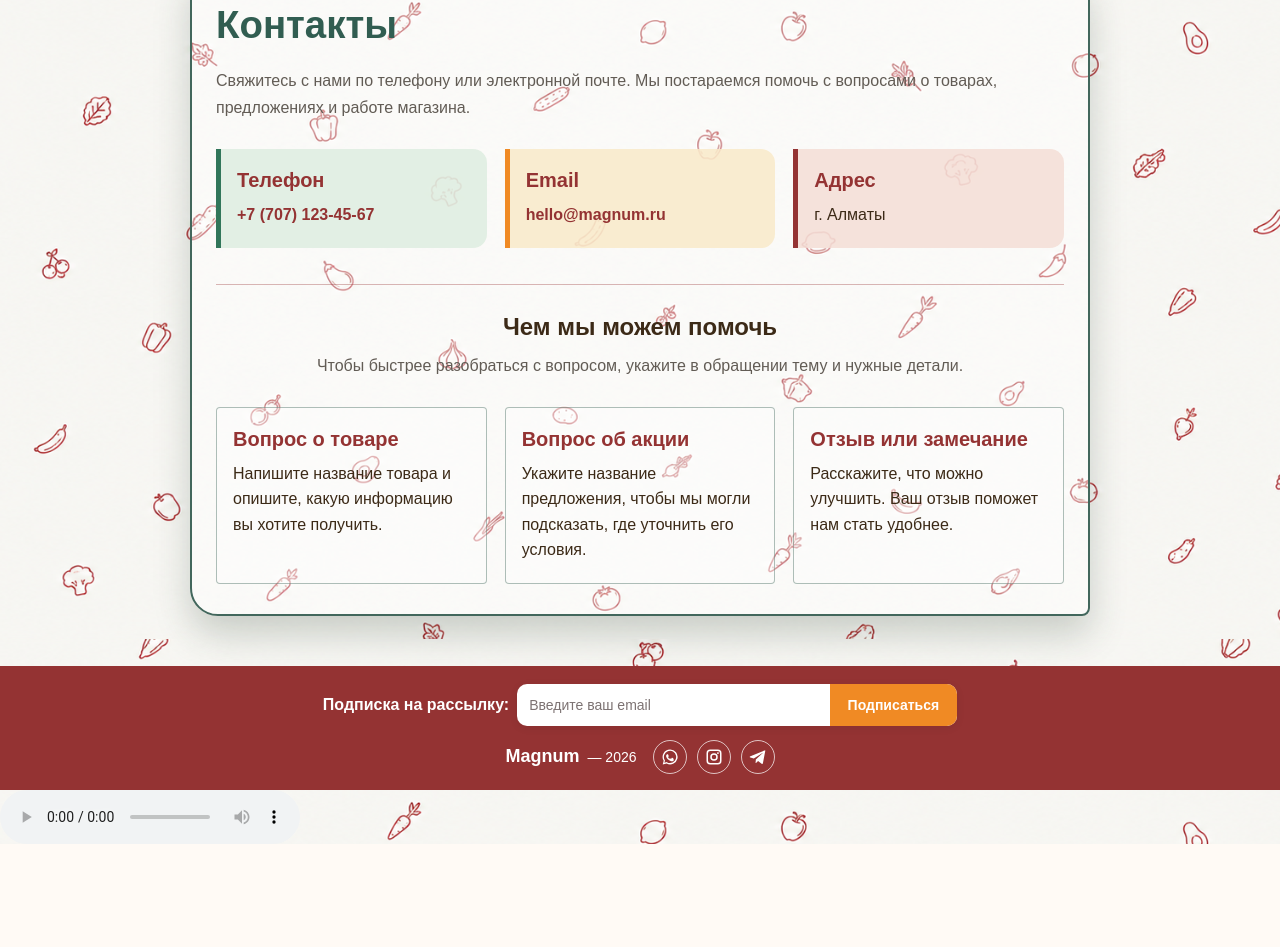
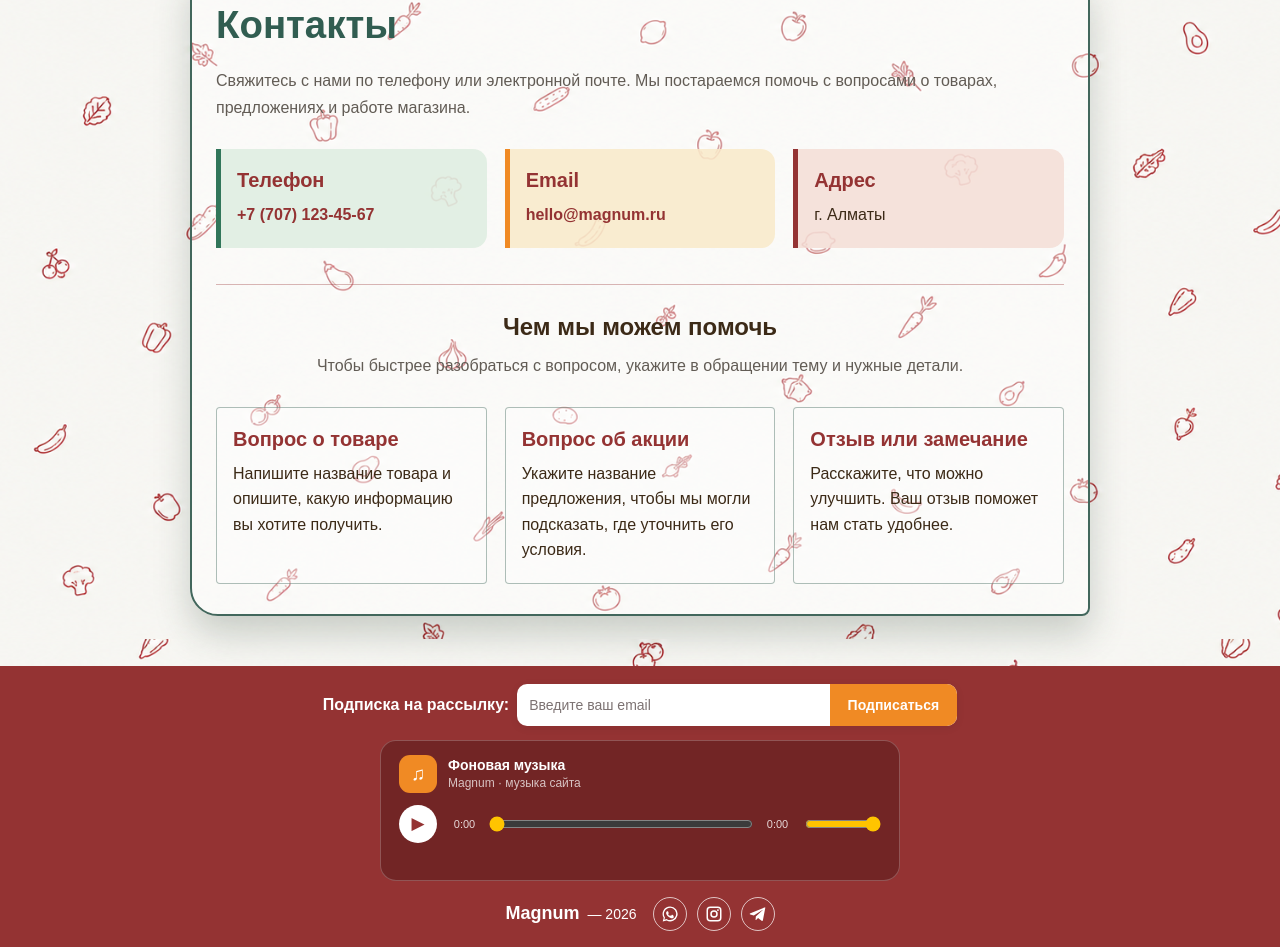
Before and after one commit to 250257-ux/marke-site, a plain HTML site: page cont.html in a window 1280 px wide. Shown: the part 161-1108 px from the top of the page. Before the commit the page ends 1005 px from the top, so only its background shows below. Drawn offline with Linux system fonts and the light colour scheme.

Commit message:
Add files via upload

```diff
--- a/cont.html
+++ b/cont.html
@@ -4,6 +4,7 @@
     <meta charset="UTF-8">
     <meta name="viewport" content="width=device-width, initial-scale=1.0">
     <title>market</title>
+    <link rel="stylesheet" href="music-player.css">
     <style>
         * {
             box-sizing: border-box;
@@ -528,6 +529,29 @@
             </form>
         </div>
 
+        <div class="music-player" aria-label="Музыкальный плеер">
+            <audio id="background-music" preload="metadata" loop>
+                <source src="jonasblakewood-background-music-618629.mp3" type="audio/mpeg">
+            </audio>
+            <div class="music-player__heading">
+                <span class="music-player__icon" aria-hidden="true">♫</span>
+                <div class="music-player__track">
+                    <span class="music-player__title">Фоновая музыка</span>
+                    <span class="music-player__subtitle">Magnum · музыка сайта</span>
+                </div>
+            </div>
+            <div class="music-player__controls">
+                <button class="music-player__button" id="music-play" type="button" aria-label="Воспроизвести" aria-pressed="false">▶</button>
+                <div class="music-player__timeline">
+                    <span class="music-player__time" id="music-current-time">0:00</span>
+                    <input id="music-progress" type="range" min="0" max="0" value="0" aria-label="Позиция воспроизведения">
+                    <span class="music-player__time" id="music-duration">0:00</span>
+                </div>
+                <input class="music-player__volume" id="music-volume" type="range" min="0" max="1" step="0.01" value="1" aria-label="Громкость">
+            </div>
+            <span class="music-player__status" id="music-status" role="status" aria-live="polite"></span>
+        </div>
+
         <div class="container">
             <span class="footer-name">Magnum</span>
             <span> — 2026</span>
@@ -544,24 +568,4 @@
             </div>
         </div>
     </footer>
-    <audio id="background-music" controls autoplay loop>
-        <source src="jonasblakewood-background-music-618629.mp3" type="audio/mpeg">
-    </audio>
-    <script>
-        var backgroundMusic = document.getElementById('background-music');
-
-        function startBackgroundMusic() {
-            var playAttempt = backgroundMusic.play();
-            if (playAttempt) {
-                playAttempt.catch(function(error) {
-                    if (error.name !== 'NotAllowedError') {
-                        console.error('Не удалось запустить фоновую музыку:', error);
-                    }
-                });
-            }
-        }
-
-        startBackgroundMusic();
-        document.addEventListener('pointerdown', startBackgroundMusic, { once: true });
-        document.addEventListener('keydown', startBackgroundMusic, { once: true });
-    </script>
+    <script src="music-player.js"></script>
--- /dev/null
+++ b/music-player.css
@@ -0,0 +1,129 @@
+.music-player {
+    width: min(520px, calc(100% - 40px));
+    margin: 0 auto 16px;
+    padding: 14px 18px;
+    border: 1px solid rgba(255, 255, 255, 0.22);
+    border-radius: 16px;
+    background: rgba(68, 20, 20, 0.42);
+    text-align: left;
+}
+
+.music-player__heading {
+    display: flex;
+    align-items: center;
+    gap: 11px;
+    margin-bottom: 12px;
+}
+
+.music-player__icon {
+    display: grid;
+    width: 38px;
+    height: 38px;
+    flex: 0 0 38px;
+    place-items: center;
+    border-radius: 11px;
+    background: #f08a24;
+    font-size: 19px;
+}
+
+.music-player__track {
+    min-width: 0;
+}
+
+.music-player__title {
+    display: block;
+    overflow: hidden;
+    font-size: 14px;
+    font-weight: 700;
+    text-overflow: ellipsis;
+    white-space: nowrap;
+}
+
+.music-player__subtitle,
+.music-player__status {
+    display: block;
+    margin-top: 3px;
+    color: rgba(255, 255, 255, 0.72);
+    font-size: 12px;
+}
+
+.music-player__controls {
+    display: flex;
+    align-items: center;
+    gap: 10px;
+}
+
+.music-player__button {
+    display: grid;
+    width: 38px;
+    height: 38px;
+    flex: 0 0 38px;
+    place-items: center;
+    border: 0;
+    border-radius: 50%;
+    background: #ffffff;
+    color: #943333;
+    cursor: pointer;
+    font-size: 17px;
+    transition: transform 0.2s ease, background-color 0.2s ease;
+}
+
+.music-player__button:hover {
+    transform: scale(1.06);
+    background: #fff0dc;
+}
+
+.music-player__button:focus-visible,
+.music-player input:focus-visible {
+    outline: 2px solid #ffc400;
+    outline-offset: 3px;
+}
+
+.music-player__timeline {
+    display: grid;
+    min-width: 0;
+    flex: 1;
+    grid-template-columns: 35px minmax(0, 1fr) 35px;
+    align-items: center;
+    gap: 7px;
+}
+
+.music-player__time {
+    color: rgba(255, 255, 255, 0.82);
+    font-size: 11px;
+    font-variant-numeric: tabular-nums;
+    text-align: center;
+}
+
+.music-player input[type="range"] {
+    width: 100%;
+    margin: 0;
+    accent-color: #ffc400;
+    cursor: pointer;
+}
+
+.music-player__volume {
+    width: 76px !important;
+    flex: 0 0 76px;
+}
+
+.music-player__status {
+    min-height: 14px;
+    margin: 9px 0 0 48px;
+}
+
+@media (max-width: 480px) {
+    .music-player {
+        width: calc(100% - 24px);
+        padding: 12px;
+    }
+
+    .music-player__controls {
+        gap: 7px;
+    }
+
+    .music-player__volume {
+        width: 58px !important;
+        flex-basis: 58px;
+    }
+}
--- /dev/null
+++ b/music-player.js
@@ -0,0 +1,140 @@
+(function () {
+    var audio = document.getElementById('background-music');
+    var playButton = document.getElementById('music-play');
+    var progress = document.getElementById('music-progress');
+    var currentTimeLabel = document.getElementById('music-current-time');
+    var durationLabel = document.getElementById('music-duration');
+    var volume = document.getElementById('music-volume');
+    var status = document.getElementById('music-status');
+    var storageKey = 'magnum-music-player';
+    var savedState = null;
+    var restorePosition = 0;
+    var shouldResume = true;
+
+    if (!audio || !playButton || !progress || !currentTimeLabel || !durationLabel || !volume || !status) {
+        return;
+    }
+
+    try {
+        savedState = JSON.parse(sessionStorage.getItem(storageKey) || 'null');
+    } catch (error) {
+        console.error('Не удалось прочитать состояние музыкального плеера:', error);
+    }
+
+    if (savedState && typeof savedState === 'object') {
+        restorePosition = Number.isFinite(savedState.currentTime) ? Math.max(0, savedState.currentTime) : 0;
+        shouldResume = savedState.isPlaying === true;
+        if (Number.isFinite(savedState.volume)) {
+            audio.volume = Math.min(1, Math.max(0, savedState.volume));
+        }
+    }
+
+    volume.value = String(audio.volume);
+
+    function formatTime(seconds) {
+        if (!Number.isFinite(seconds)) {
+            return '0:00';
+        }
+
+        var minutes = Math.floor(seconds / 60);
+        var remainder = Math.floor(seconds % 60).toString().padStart(2, '0');
+        return minutes + ':' + remainder;
+    }
+
+    function updatePlayButton() {
+        var isPlaying = !audio.paused;
+        playButton.textContent = isPlaying ? '❚❚' : '▶';
+        playButton.setAttribute('aria-label', isPlaying ? 'Пауза' : 'Воспроизвести');
+        playButton.setAttribute('aria-pressed', String(isPlaying));
+    }
+
+    function updateProgress() {
+        var duration = Number.isFinite(audio.duration) ? audio.duration : 0;
+        progress.max = String(duration);
+        progress.value = String(Math.min(audio.currentTime, duration));
+        currentTimeLabel.textContent = formatTime(audio.currentTime);
+        durationLabel.textContent = formatTime(duration);
+    }
+
+    function saveState() {
+        try {
+            sessionStorage.setItem(storageKey, JSON.stringify({
+                currentTime: audio.currentTime,
+                isPlaying: !audio.paused,
+                volume: audio.volume
+            }));
+        } catch (error) {
+            console.error('Не удалось сохранить состояние музыкального плеера:', error);
+        }
+    }
+
+    function playAudio() {
+        status.textContent = '';
+        var playAttempt = audio.play();
+        if (playAttempt) {
+            playAttempt.catch(function (error) {
+                if (error.name === 'NotAllowedError') {
+                    status.textContent = 'Нажмите ▶, чтобы продолжить музыку';
+                    updatePlayButton();
+                    saveState();
+                    return;
+                }
+                console.error('Не удалось запустить музыку:', error);
+                status.textContent = 'Не удалось воспроизвести музыку';
+            });
+        }
+    }
+
+    playButton.addEventListener('click', function () {
+        if (audio.paused) {
+            playAudio();
+        } else {
+            audio.pause();
+        }
+    });
+
+    progress.addEventListener('input', function () {
+        audio.currentTime = Number(progress.value);
+        updateProgress();
+        saveState();
+    });
+
+    volume.addEventListener('input', function () {
+        audio.volume = Number(volume.value);
+        saveState();
+    });
+
+    audio.addEventListener('timeupdate', updateProgress);
+    function restorePlayback() {
+        if (restorePosition > 0 && Number.isFinite(audio.duration)) {
+            audio.currentTime = Math.min(restorePosition, Math.max(0, audio.duration - 0.1));
+        }
+        updateProgress();
+
+        if (shouldResume) {
+            playAudio();
+        }
+    }
+
+    audio.addEventListener('loadedmetadata', restorePlayback);
+    audio.addEventListener('play', function () {
+        status.textContent = '';
+        updatePlayButton();
+        saveState();
+    });
+    audio.addEventListener('pause', function () {
+        updatePlayButton();
+        saveState();
+    });
+    audio.addEventListener('ended', function () {
+        updateProgress();
+        saveState();
+    });
+    window.addEventListener('pagehide', saveState);
+
+    updatePlayButton();
+    updateProgress();
+    if (audio.readyState >= 1) {
+        restorePlayback();
+    }
+})();
```
Also changed, not shown: aboutus.html (+25 -21 lines), catalog.html (+25 -21 lines), index.html (+25 -21 lines), sales.html (+25 -21 lines).
